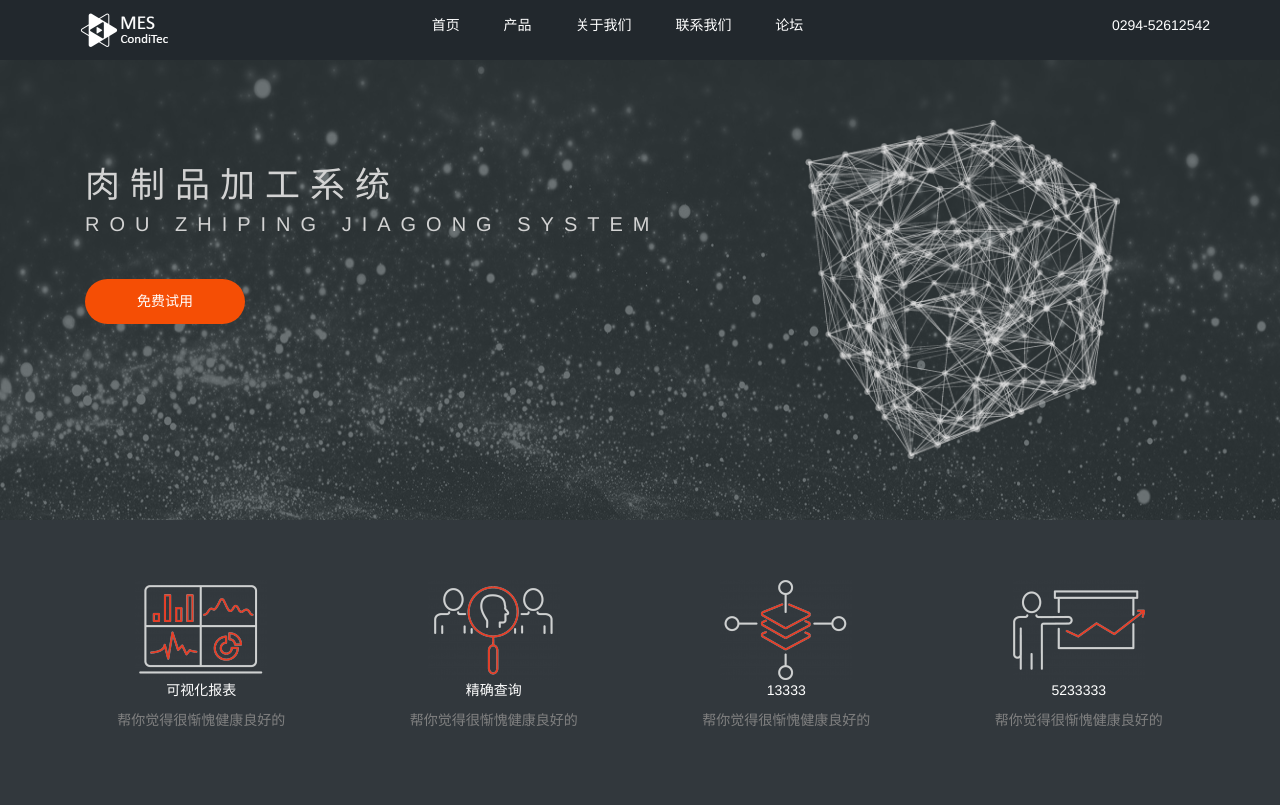
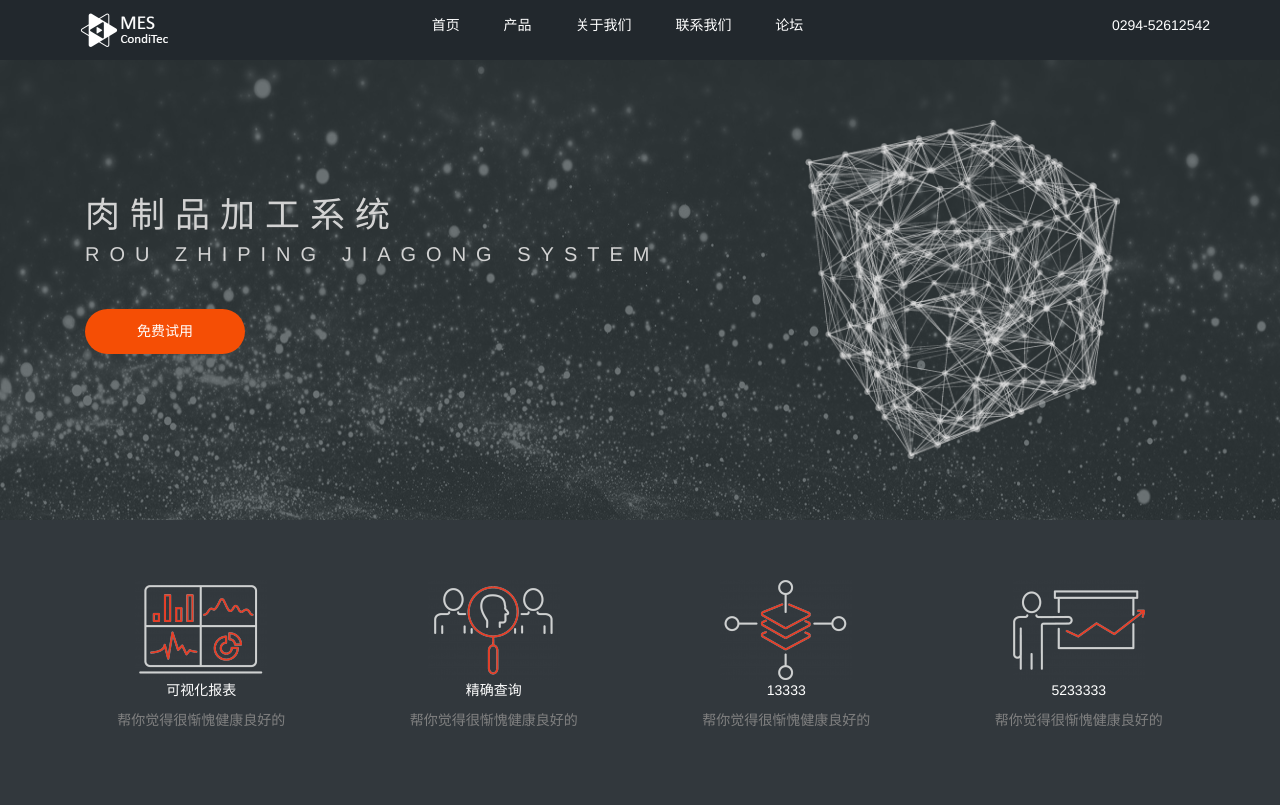
Before and after one commit to Zhyue-XII/web, a Django app: page / in a window 1280 px wide. Shown: the top 805 px of the page. Run offline with Django 3.2, Linux system fonts and the light colour scheme; parts of the project's set-up code (start-up, migrations or seed data) failed here and were passed over; some libraries are stand-ins or nearby versions.

Commit message:
部分动画添加

```diff
--- a/static/css/index.css
+++ b/static/css/index.css
@@ -1,5 +1,3 @@
-/*nav style*/
-
 @media (max-width: 768px) {
     /*main-page*/
     .mo-fang{
@@ -101,6 +99,11 @@
     transform:rotate(0deg);
     transition:ease-out 0.8s;
 }
+.mo-title{
+    opacity: 0;
+    transform: scale(0) ;
+    transition: all .8s;
+}
 
 .mo-title p{
     margin-top: 100px;
--- a/static/js/index.js
+++ b/static/js/index.js
@@ -2,8 +2,7 @@ $('.carousel').carousel({  interval: 3000})
 
 $(function () {
     $("#mo-fang").css({"transform":"rotate(360deg)"})
-    // $("#title-text").css({"transform":"translate(1000px,0)"})
-    $(".container-service").css({"display":"none"})
+    $("#mo-title").css({"margin-top":"30px","opacity":"1","transform":"scale(1)"})
     $("#first").css({background:'#f54e058c'})
 })
 
--- a/templates/index.html
+++ b/templates/index.html
@@ -19,7 +19,7 @@
     </div>
 
     <div class="container bg-container">
-        <div class="mo-title col-lg-8 col-md-8 col-sm-12">
+        <div id="mo-title" class="mo-title col-lg-8 col-md-8 col-sm-12">
             <p id="title-text">
                 <span>肉制品加工系统</span>
                 <span>ROU ZHIPING JIAGONG SYSTEM</span>
```
